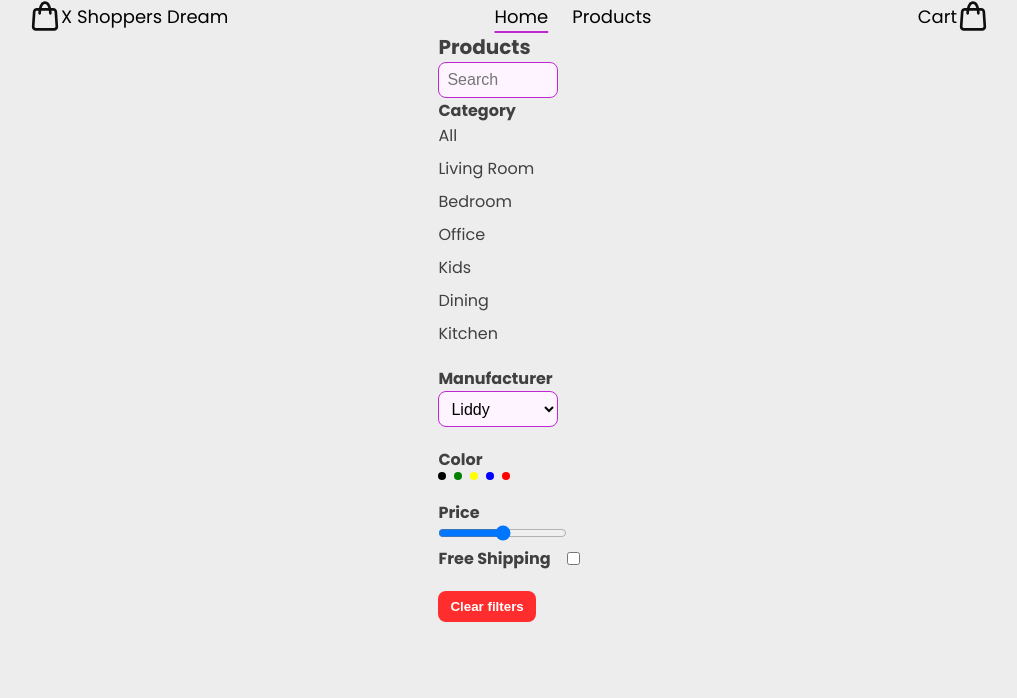
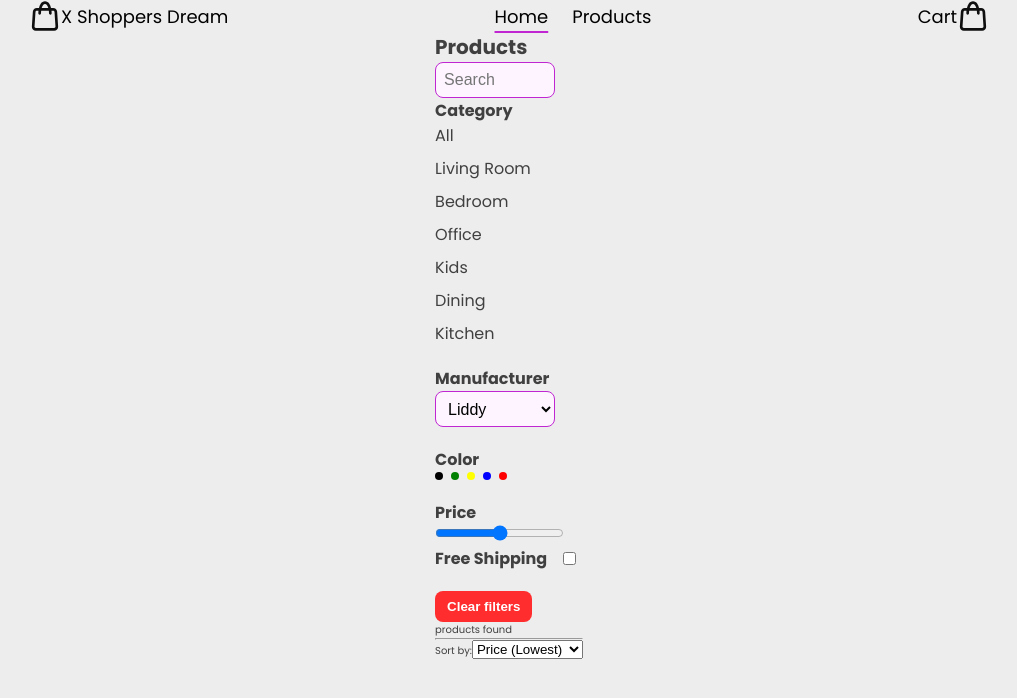
Before and after one commit to dariojularic/x-shopper-dream-e-commerce, a React (Vite) app: page /products in a window 1280 px wide. Shown: the top 698 px of the page, without its empty margins (131-1148 px from the left). Built offline with nearby package versions, Linux system fonts and the light colour scheme.

Commit message:
Create ProductCard component

```diff
--- a/src/pages/Products/Products.tsx
+++ b/src/pages/Products/Products.tsx
@@ -6,6 +6,24 @@ function Products() {
     <div>
       <h1>Products</h1>
       <Sidebar />
+
+      <div className="products-container">
+        <p>products found</p>
+        <hr />
+        <div>
+          <label htmlFor="sort">Sort by:</label>
+          <select name="sort" id="sort">
+            <option value="">Price (Lowest)</option>
+            <option value="">Price (Highest)</option>
+            <option value="">Name (A-Z)</option>
+            <option value="">Name (Z-A)</option>
+          </select>
+        </div>
+
+        <div className="products-grid">
+
+        </div>
+      </div>
     </div>
   )
 }
```
Also changed, not shown: src/pages/Products/components/ProductCard.tsx (added, +15 -0 lines), src/pages/Products/components/ProductCard.css (added).
